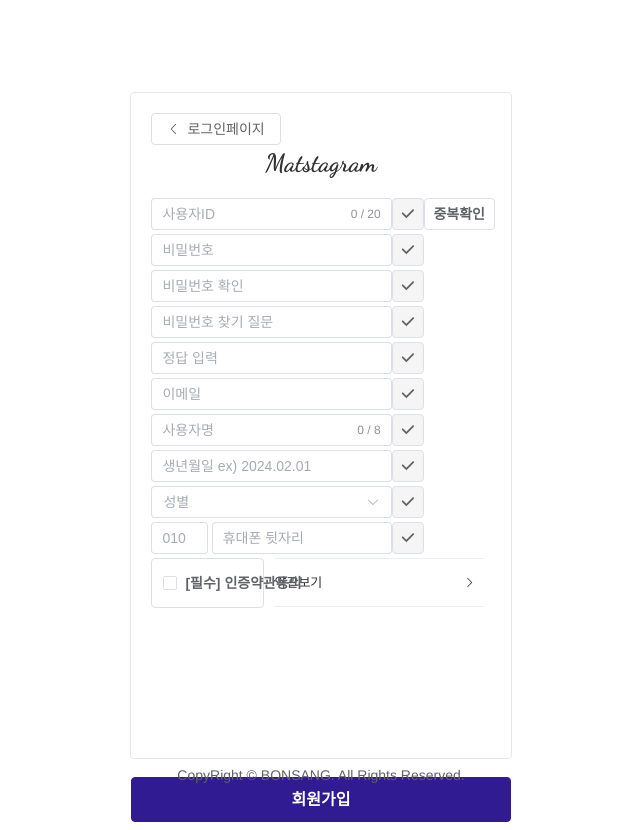
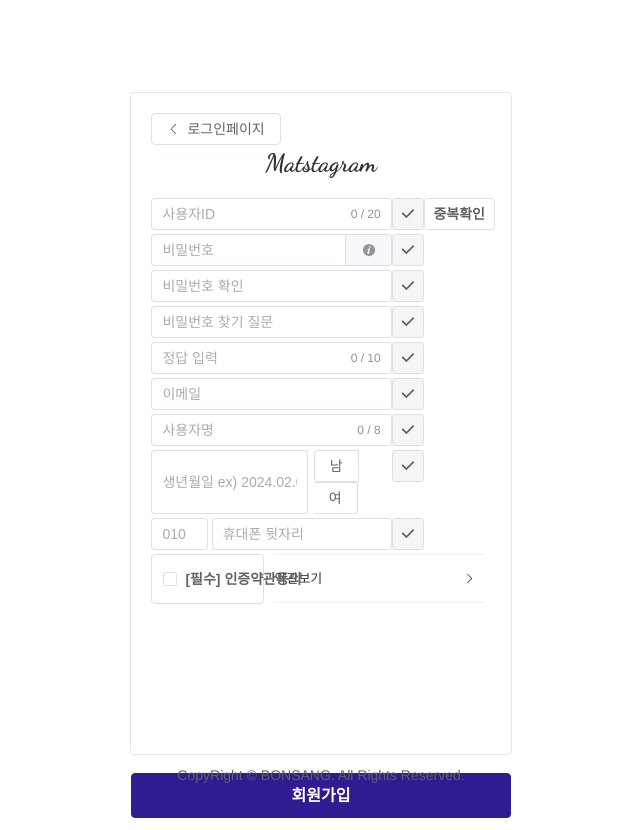
Before and after one commit to koobs97/Matstagram, a Vue app in the folder front/: page /login/join in a window 1280 px wide. Shown: the whole page, without its empty margins (319-959 px from the left). Built offline with nearby package versions, Linux system fonts and the light colour scheme.

Commit message:
20240426 - 비밀번호 생성규칙 툴팁 수정 - 성별선택부분 수정 - 회원가입 수정중

```diff
--- a/front/src/views/joinMember.vue
+++ b/front/src/views/joinMember.vue
@@ -62,31 +62,44 @@
                                 </el-col>
                                 <el-col :span="17" style="margin-bottom: 4px">
                                         <el-tooltip
-                                        class="box-item"
-                                        effect="dark"
-                                        placement="right-start"
-                                        content="<strong>비밀번호 생성규칙</strong>
-                                        <br>1. 8자리 이상
-                                        <br>2. 영문/특수기호/숫자 전부 포함
-                                        <br>3. ID와 동일하게 사용불가
-                                        <br>4. 생년월일/전화번호 포함 불가"
-                                        raw-content
-                                    >
-                                        <el-tooltip
                                             effect="dark"
                                             placement="left-start"
                                             raw-content
                                             :content="state.ruleChk.msg"
                                             :visible="state.isVisibleRule"
                                         >
+                                        <div class="mt-4">
+                                            <el-popover placement="right" :width="300" trigger="click">
+                                                <template #reference>
                                                     <el-input
                                                         ref="userPasswd"
                                                         v-model="state.ivo.userPasswd"
                                                         maxlength="50"
                                                         type="password"
                                                         placeholder="비밀번호"
-                                            />
-                                        </el-tooltip>
+                                                    >
+                                                        <template #append>
+                                                            <el-button :icon="InfoFilled" />
+                                                        </template>
+                                                    </el-input>
+                                                </template>
+                                                <div>
+                                                    <el-text style="font-weight: bold;">
+                                                        <el-icon style="margin-right: 1px;">
+                                                            <InfoFilled />
+                                                        </el-icon>
+                                                        비밀번호 생성규칙
+                                                    </el-text>
+                                                    <el-divider style="margin-bottom: 0px; margin-top: 0px;"></el-divider>
+                                                        <el-tag style="margin-bottom: 4px; margin-top: 4px; width: 275px; justify-content: left; color: #4527A0;">1. 8자리 이상</el-tag>
+                                                        <el-tag style="margin-bottom: 4px; width: 275px; justify-content: left; color: #4527A0;">2. 영문/특수기호/숫자 전부 포함</el-tag>
+                                                        <el-tag style="margin-bottom: 4px; width: 275px; justify-content: left; color: #4527A0;">3. ID와 동일하게 사용불가</el-tag>
+                                                        <el-tag style="margin-bottom: 4px; width: 275px; justify-content: left; color: #4527A0;">4. 생년월일/전화번호 포함 불가</el-tag>
+                                                    <el-divider style="margin-bottom: 0px; margin-top: 0px;"></el-divider>
+                                                    <el-tag style="margin-bottom: 4px; margin-top: 4px; width: 275px; justify-content: left; background-color: #F5F5F5; color: #212121;">생성규칙에 맞춰 비밀번호를 생성해주세요</el-tag>
+                                                </div>
+                                            </el-popover>
+                                        </div>
                                     </el-tooltip>
                                 </el-col>
                                 <el-col :span="2" style="text-align: right">
@@ -124,6 +137,7 @@
                                 <el-col :span="17" style="margin-bottom: 4px">
                                     <el-input
                                         ref="passwdHint"
+                                        maxlength="50"
                                         v-model="state.ivo.passwdHint"
                                         placeholder="비밀번호 찾기 질문"
                                         />
@@ -138,6 +152,8 @@
                                 <el-col :span="17" style="margin-bottom: 4px">
                                     <el-input
                                         ref="passwdHintAnswer"
+                                        maxlength="10"
+                                        show-word-limit
                                         v-model="state.ivo.passwdHintAnswer"
                                         placeholder="정답 입력"
                                     />
@@ -181,39 +197,24 @@
                                 </el-col>
                                 <el-col :span="5" />
                                 <el-col :span="17" style="margin-bottom: 4px">
+                                    <div style="display: flex;">
                                         <el-input
                                             ref="birthDate"
                                             maxlength="10"
+                                            style="width: 74%;"
                                             v-model="state.ivo.birthDate"
                                             placeholder="생년월일 ex) 2024.02.01"
                                         />
+                                    <el-radio-group v-model="gender" ref="genderCode" style="margin-left: 6px;">
+                                        <el-radio-button label="남" value="M" />
+                                        <el-radio-button label="여" value="W" />
+                                    </el-radio-group>
+                                    </div>
                                 </el-col>
                                 <el-col :span="2" style="text-align: right">
                                     <el-button
                                         :icon="Select"
                                         :class="state.style.btnStyle7"
-                                    />
-                                </el-col>
-                                <el-col :span="5" />
-                                <el-col :span="17" style="margin-bottom: 4px">
-                                    <el-select
-                                        ref="genderCode"
-                                        v-model="gender"
-                                        class="m-2"
-                                        placeholder="성별"
-                                    >
-                                        <el-option
-                                            v-for="item in genOptions"
-                                            :key="item.value"
-                                            :label="item.label"
-                                            :value="item.value"
-                                        />
-                                    </el-select>
-                                </el-col>
-                                <el-col :span="2" style="text-align: right">
-                                    <el-button
-                                        :icon="Select"
-                                        :class="state.style.btnStyle8"
                                     />
                                 </el-col>
                                 <el-col :span="5" />
@@ -235,7 +236,7 @@
                                 <el-col :span="2" style="text-align: right">
                                     <el-button
                                         :icon="Select"
-                                        :class="state.style.btnStyle9"
+                                        :class="state.style.btnStyle8"
                                     />
                                 </el-col>
                                 <el-col :span="5" />
@@ -348,16 +349,6 @@ const agreed            = ref()
 
 const mail       = ref('')
 const gender     = ref('')
-const genOptions = [
-    {
-        value: 'M',
-        label: '남자',
-    },
-    {
-        value: 'W',
-        label: '여자',
-    },
-]
 
 /* state defined */
 const state = reactive({
@@ -456,7 +447,6 @@ const state = reactive({
         btnStyle6: 'btn_default',
         btnStyle7: 'btn_default',
         btnStyle8: 'btn_default',
-        btnStyle9: 'btn_default',
     }
 })
 
@@ -672,24 +662,24 @@ watch(
 
         /* 성별 */
         if(gender.value.trim().length == 0) {
-            state.style.btnStyle8 = 'btn_default'
+            state.style.btnStyle7 = 'btn_default'
         }
         else {
-            state.style.btnStyle8 = 'btn_success'
+            state.style.btnStyle7 = 'btn_success'
         }
 
         /* 전화번호 */
         if(state.ph1.trim().length == 0 && state.ph2.trim().length == 0) {
-            state.style.btnStyle9 = 'btn_default'
+            state.style.btnStyle8 = 'btn_default'
         }
         else if(state.ph1.trim().length == 0 || state.ph1.trim().length != 3) {
-            state.style.btnStyle9 = 'btn_error'
+            state.style.btnStyle8 = 'btn_error'
         }
         else if(state.ph2.trim().length == 0 || state.ph2.trim().length != 9) {
-            state.style.btnStyle9 = 'btn_error'
+            state.style.btnStyle8 = 'btn_error'
         }
         else {
-            state.style.btnStyle9 = 'btn_success'
+            state.style.btnStyle8 = 'btn_success'
         }
     },
     {deep: true}
@@ -841,21 +831,17 @@ const onClickJoin = async () => {
         birthDate.value.focus()
         return
     }
-    else{
-        state.style.btnStyle7 = 'btn_success'
-    }
-
-    if(gender.value == '') {
+    else if(gender.value == '') {
         ElMessage({
             type: 'error',
             message: '성별을 선택해주세요.',
         })
-        state.style.btnStyle8 = 'btn_error'
+        state.style.btnStyle7 = 'btn_error'
         genderCode.value.focus()
         return
     }
     else{
-        state.style.btnStyle8 = 'btn_success'
+        state.style.btnStyle7 = 'btn_success'
     }
 
     if(state.ph1.trim().length == 0 || state.ph1.trim().length != 3) {
@@ -863,7 +849,7 @@ const onClickJoin = async () => {
             type: 'error',
             message: '휴대폰 번호를 확인해주세요.',
         })
-        state.style.btnStyle9 = 'btn_error'
+        state.style.btnStyle8 = 'btn_error'
         ph1.value.focus()
         return
     }
@@ -872,12 +858,12 @@ const onClickJoin = async () => {
             type: 'error',
             message: '휴대폰 번호를 확인해주세요.',
         })
-        state.style.btnStyle9 = 'btn_error'
+        state.style.btnStyle8 = 'btn_error'
         ph2.value.focus()
         return
     }
     else{
-        state.style.btnStyle9 = 'btn_success'
+        state.style.btnStyle8 = 'btn_success'
     }
 
     if(isAgreed.value == false) {
@@ -1033,4 +1019,38 @@ const onClickToLogin = () => {
     --el-input-focus-border-color: #9575CD;
     --el-input-width: 100%;
 }
+
+/* 태그 색상 */
+.el-tag {
+    --el-tag-bg-color: var(--el-color-primary-light-9);
+    --el-tag-border-color: #dfdfdf;
+    --el-tag-hover-color: var(--el-color-primary);
+    --el-tag-text-color: var(--el-color-primary);
+    background-color: var(--el-tag-bg-color);
+    border-color: var(--el-tag-border-color);
+    color: var(--el-tag-text-color);
+    display: inline-flex;
+    justify-content: center;
+    align-items: center;
+    vertical-align: middle;
+    height: 24px;
+    padding: 0 9px;
+    font-size: var(--el-tag-font-size);
+    line-height: 1;
+    border-width: 1px;
+    border-style: solid;
+    border-radius: var(--el-tag-border-radius);
+    box-sizing: border-box;
+    white-space: nowrap;
+    --el-icon-size: 14px;
+    border: none;
+}
+
+.el-radio-button {
+    --el-radio-button-checked-bg-color: #4527A0;
+    --el-radio-button-checked-text-color: var(--el-color-white);
+    --el-radio-button-checked-border-color: #4527A0;
+    --el-radio-button-disabled-checked-fill: var(--el-border-color-extra-light);
+}
+
 </style>
```
Also changed, not shown: 1 other file (tests, documents, lock files or other folders). Lines whose indentation alone changed are shown as unchanged.
